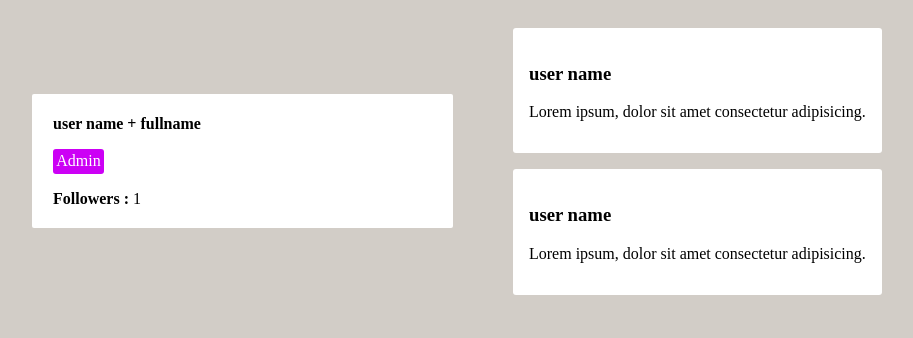
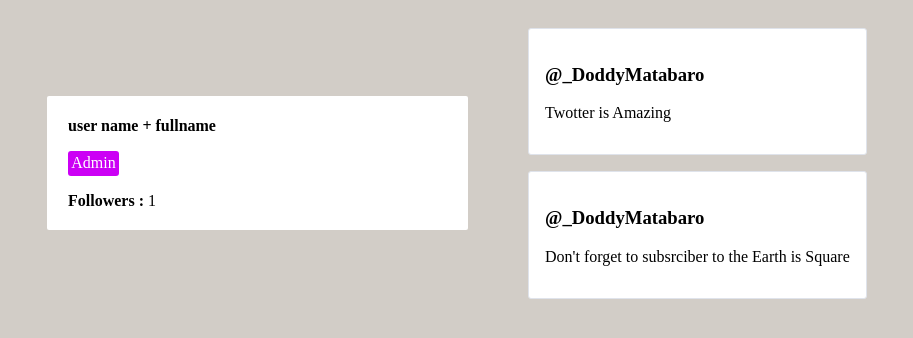
Before and after one commit to DoddyMatabaro/vuejs3Exercices, a Vue app: page / in a window 1280 px wide. Shown: the top 338 px of the page, without its empty margins (173-1086 px from the left). Built offline with nearby package versions, Linux system fonts and the light colour scheme.

Commit message:
TwootItem component

```diff
--- a/src/components/TwootItem.vue
+++ b/src/components/TwootItem.vue
@@ -1,56 +1,43 @@
 <template>
-    <div class="main-container">
-              <div class="project-card" v-for="(items, index) in projectData.projectsArray" v-bind:key="items">
-                    <h2>{{projectData.projectsArray[index].Title}}</h2>
-                      <!-- <img :src="projectData.ProjectsArray[index].Image" alt=""> -->
-                        <p>{{projectData.projectsArray[index].About}}</p>
-                        <div class="links">
-                            <a :href="projectData.projectsArray[index].Link1"><img src="../assets/github.svg" alt="" target="_blank"></a>
-                            <a :href="projectData.projectsArray[index].Link2"><img src="../assets/github.svg" alt="" target="_blank"></a>
-                        </div>
-              </div>
-    </div>
+         <div class="twitter">
+            <h3>{{username}}</h3>
+            <p>{{twoot.content}}</p>
+        </div>
 </template>
 
 <script>
-    import jsonData from "/projects.json";
 
     export default{
-        data() {
-            return {
-                projectData: jsonData
-            }
+       name: "TwootItem",
+       props: {
+        username:{
+            type: String,
+            required: true
         },
-    }
+        twoot: {
+            type:Object,
+            required: true
+        }
+       },
+       methods:{
+        favouriteTwoot(id){
+            this.$emit()
+        }
+       }
+    };
 </script>
 
 <style scoped>
-    .main-container{
-        display: flex;
-        justify-content: center;
-        align-items: center;
-        flex-wrap: wrap;
-
-    }
-
-    .project-card{
-        margin: 10px;
-        flex-wrap: 0 0 40%;
-        background-color: #fff;
-        box-shadow: rgba(0, 0, 0, 0.24) 0px 3px 8px;
-
-    }
-    .project-card img{
-        height: 10rem;
-    }
-    .links{
-        display: flex;
-        flex-direction: row;
-        align-items: center;
-        justify-content: flex-end;
-    }
-    .links img{
-        height: 1.5rem;
-        margin: 5px;
-    }
+        .twitter{
+            background-color: #fff;
+            padding: 1rem;
+            border-radius: 3px;
+            border: 1px solid #DFE3EB;
+            box-sizing: border-box;
+            cursor: pointer;
+            transition: all 0.25s ease;
+        }
+        .twitter:hover{
+            transform: scale(1.1, 1.1);
+        }
 </style>
--- a/src/components/UserProfile.vue
+++ b/src/components/UserProfile.vue
@@ -8,20 +8,40 @@
                 <div><strong>Followers : </strong>1</div>
             </div>
             <div class="twitters">
-                <div class="twitter">
-                    <h3>user name</h3>
-                    <p>Lorem ipsum, dolor sit amet consectetur adipisicing.</p>
-                </div>
-
-                <div class="twitter">
-                    <h3>user name</h3>
-                    <p>Lorem ipsum, dolor sit amet consectetur adipisicing.</p>
-                </div>
+                <TwootItem v-for="twoot in user.twoots" :key="twoot.id" :username="user.username" :twoot="twoot" />
             </div>
     </div>
 </template>
 <script>
-
+import TwootItem from './TwootItem.vue'
+       export default {
+    name: "UserProfile",
+    data() {
+        return {
+            follewers: 0,
+            user: {
+                id: 1,
+                username: "@_DoddyMatabaro",
+                firstName: "Doddy",
+                lastName: "Matabaro",
+                email: "matabarododdy@gmail.com",
+                isAdmin: true,
+                twoots: [
+                    { id: 1, content: "Twotter is Amazing" },
+                    { id: 2, content: "Don't forget to subsrciber to the Earth is Square" }
+                ]
+            }
+        };
+    },
+    watch: {
+        followers(newFollorCount, oldFollowerCount) {
+            if (oldFollowerCount < newFollorCount) {
+                console.log(this.user.username);
+            }
+        }
+    },
+    components: { TwootItem }
+}
 </script>
 <style scoped>
     .wrapper{
@@ -53,11 +73,7 @@
         padding: 0.2rem;
         border-radius: 3px;
     }
-    .twitter{
-        background-color: #fff;
-        padding: 1rem;
-        border-radius: 3px;
-    }
+
     @media screen and (max-width: 600px){
         .wrapper{
             flex-direction: column;
```
